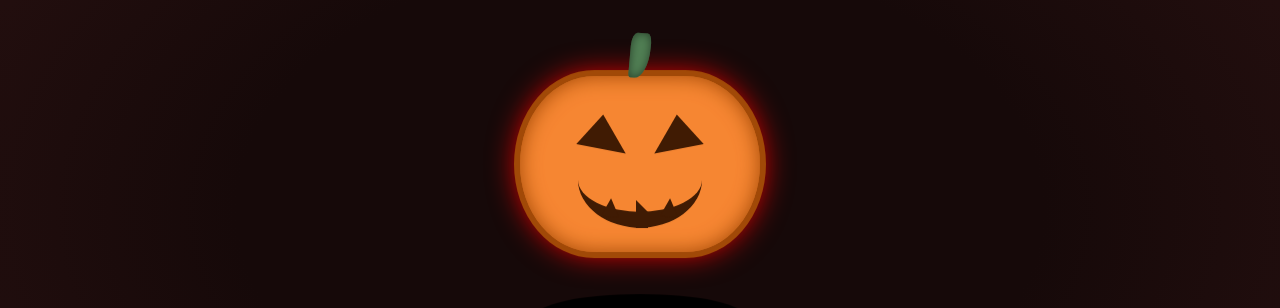
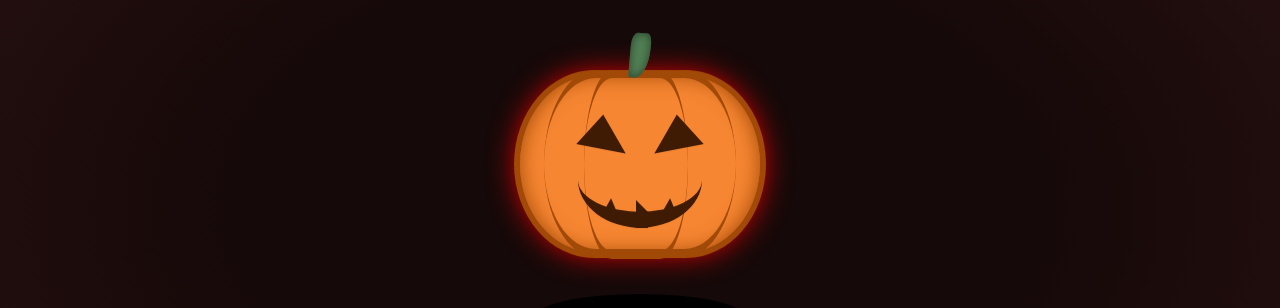
Before and after one commit to MatthewPass24/Pumpkin-Animation, a plain HTML site: page index.html in a window 1280 px wide. Shown: the part 190-498 px from the top of the page. Drawn offline with Linux system fonts and the light colour scheme.

Commit message:
added texture

```diff
--- a/index.html
+++ b/index.html
@@ -10,6 +10,7 @@
 
     <div class="container">
         <div class="pumpkin">
+            <div class="texture"></div>
             <div class="root"></div>
             <div class="eye left"></div>
             <div class="eye right"></div>
```
